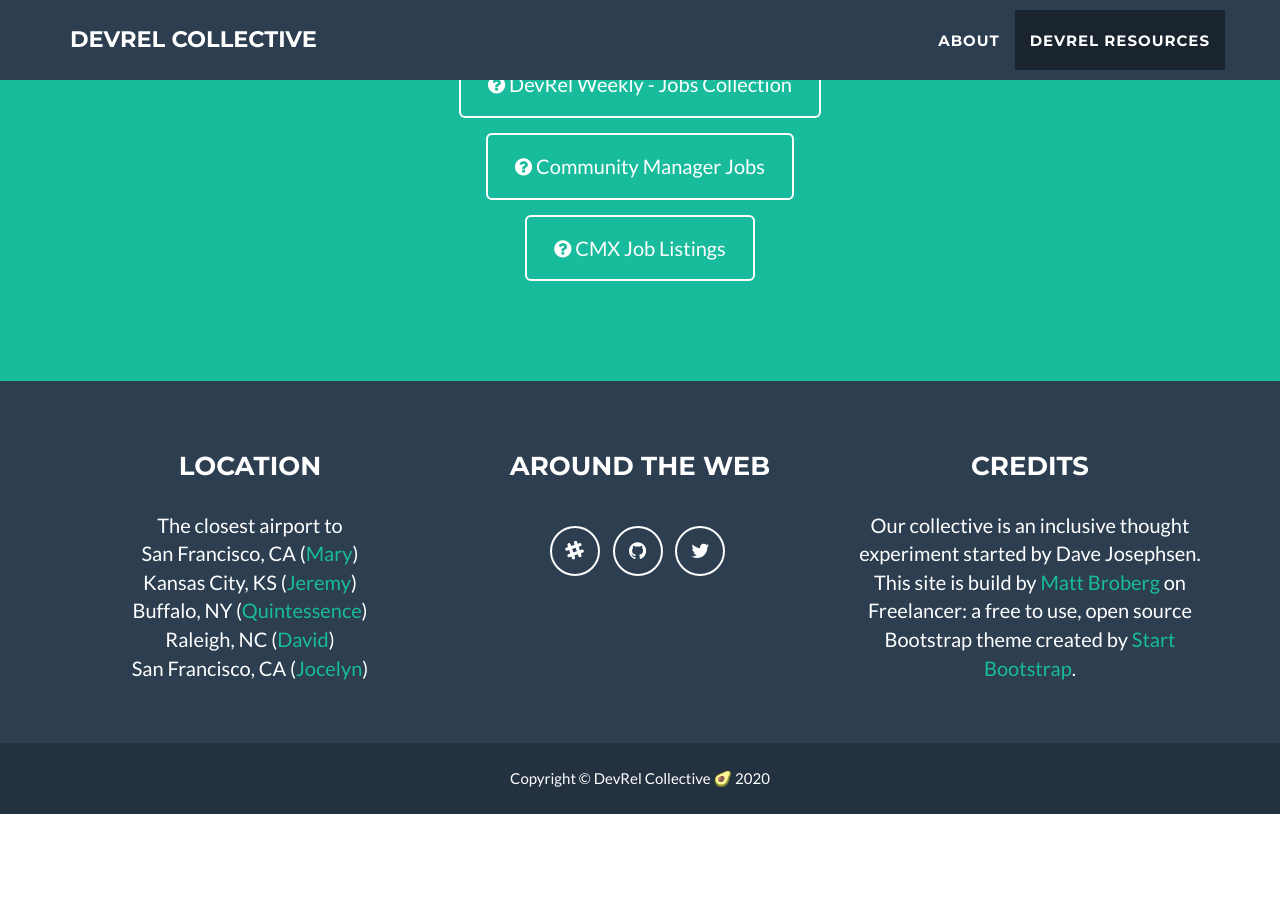
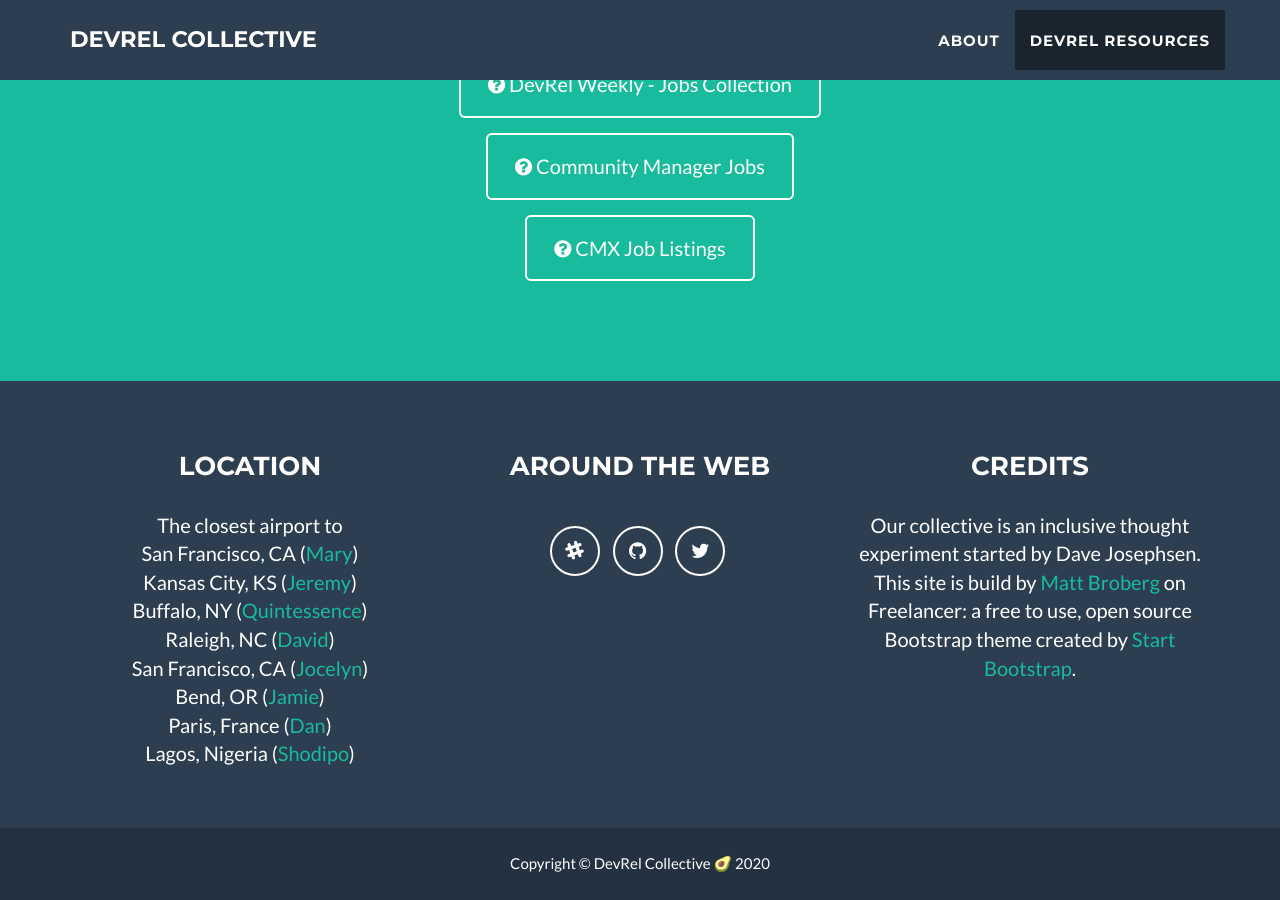
Before and after one commit to evangelistcollective/evangelistcollective.github.io, a Jekyll site: the page built from index.html, in a window 1280 px wide and 900 px high, scrolled down 3816 px. Built offline with Jekyll 4.4.1, drawn with Linux system fonts in a browser that asks for light colours; before the commit the page ends 4630 px from its top, so only the background shows below that.

Commit message:
Update _config.yml
added Jamie, Dan, and Shodipo to the website

```diff
--- a/_config.yml
+++ b/_config.yml
@@ -38,6 +38,9 @@ address:
   - line: Buffalo, NY (<a href="https://twitter.com/QuintessenceAnx">Quintessence</a>)
   - line: Raleigh, NC (<a href="https://twitter.com/davidgsIoT">David</a>)
   - line: San Francisco, CA (<a href="https://twitter.com/bffjossy">Jocelyn</a>)
+  - line: Bend, OR (<a href="https://twitter.com/digitaljamie101">Jamie</a>)
+  - line: Paris, France (<a href="https://twitter.com/phrawzty">Dan</a>)
+  - line: Lagos, Nigeria (<a href="https://twitter.com/developerayo">Shodipo</a>)
 
 # Credits content
 credits: 'Our collective is an inclusive thought experiment started by Dave Josephsen. This site is build by <a href="https://twitter.com/mbbroberg">Matt Broberg</a> on Freelancer: a free to use, open source Bootstrap theme created by <a href="http://startbootstrap.com">Start Bootstrap</a>.'
```
